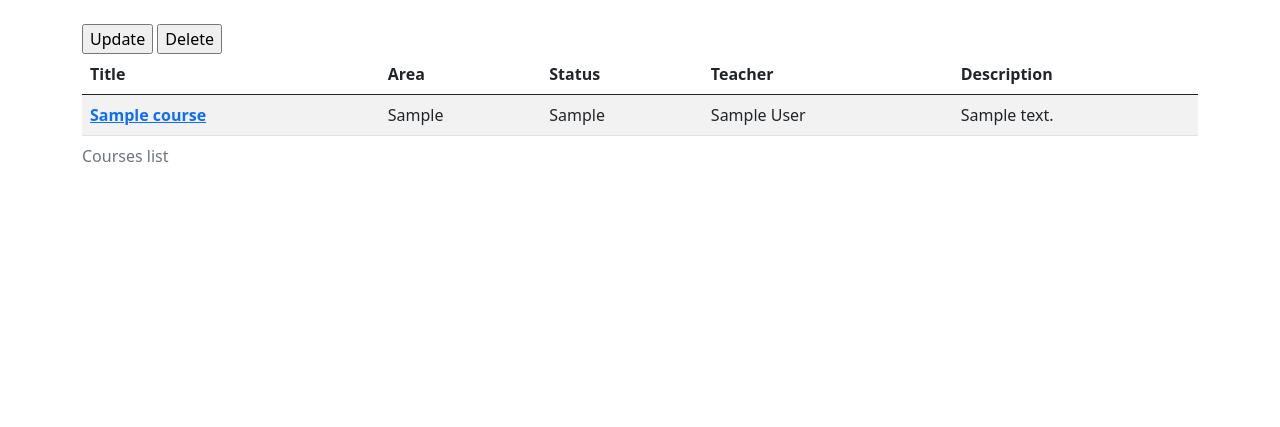
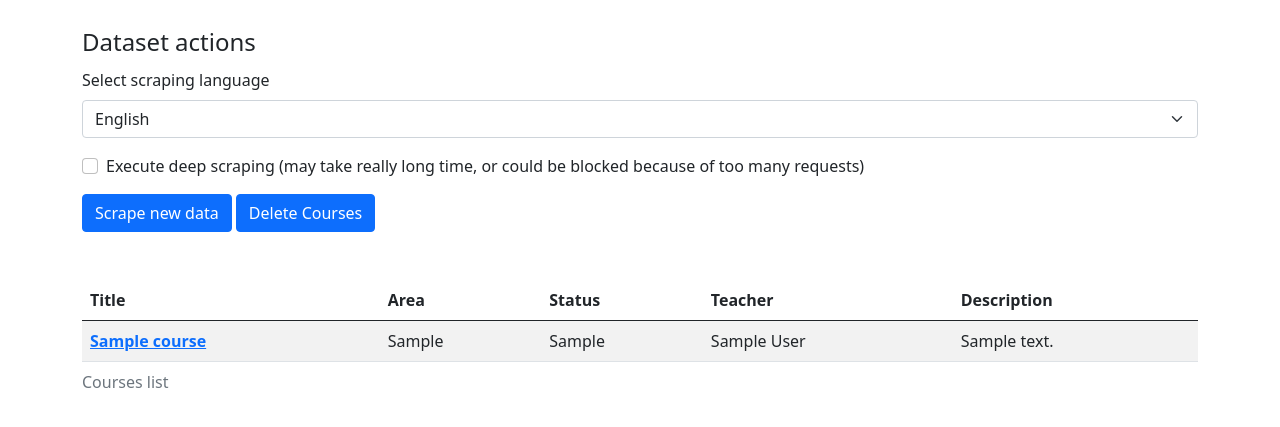
Before and after one commit to eathtespagheti/ocm-code-challenge, a Django app: page / in a window 1280 px wide. Shown: the top 427 px of the page. Run offline with Django 3.2, Linux system fonts and the light colour scheme; tables that the repository leaves empty hold one stand-in row (values such as "Sample post").

Commit message:
Update form with bootstrap

```diff
--- a/src/federica_crawler/apps/courses/templates/courses/index.html
+++ b/src/federica_crawler/apps/courses/templates/courses/index.html
@@ -2,11 +2,29 @@
 
 {% block content %}
 <form action="button_actions" method="GET">
-    <input type="submit" value="Update" name="scrape">
-    <input type="submit" value="Delete" name="delete">
+    <fieldset>
+        <legend>Dataset actions</legend>
+        <div class="mb-3">
+            <label for="languageSelect" class="form-label">Select scraping language</label>
+            <select id="languageSelect" class="form-select">
+                <option>English</option>
+                <option>Italiano</option>
+            </select>
+        </div>
+        <div class="mb-3">
+            <div class="form-check">
+                <input class="form-check-input" type="checkbox" id="deepCheck">
+                <label class="form-check-label" for="deepCheck">
+                    Execute deep scraping (may take really long time, or could be blocked because of too many requests)
+                </label>
+            </div>
+        </div>
+        <input type="submit" class="btn btn-primary" name="scrape" value="Scrape new data">
+        <input type="submit" class="btn btn-primary" name="delete" value="Delete Courses">
+    </fieldset>
 </form>
 
-<table class="table table-striped">
+<table class="table table-striped mt-5">
     <caption>Courses list</caption>
     <thead>
         <tr>
```
